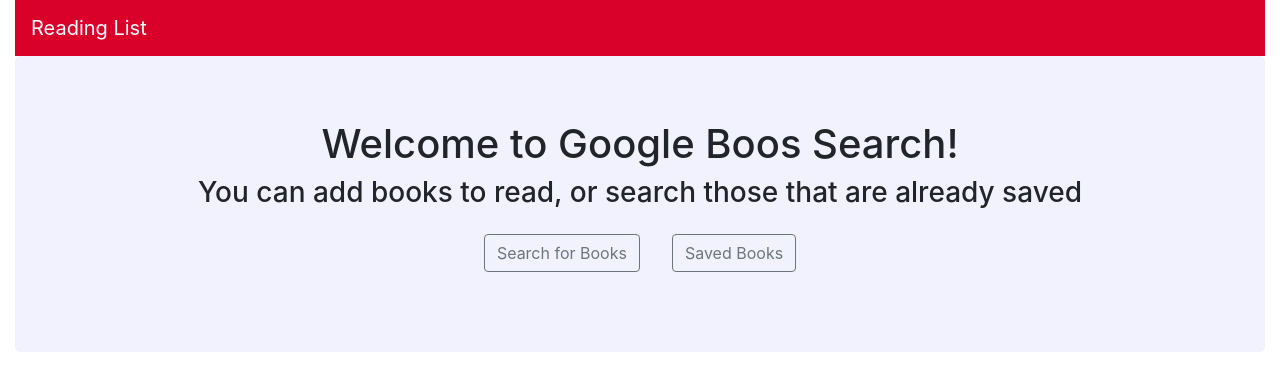
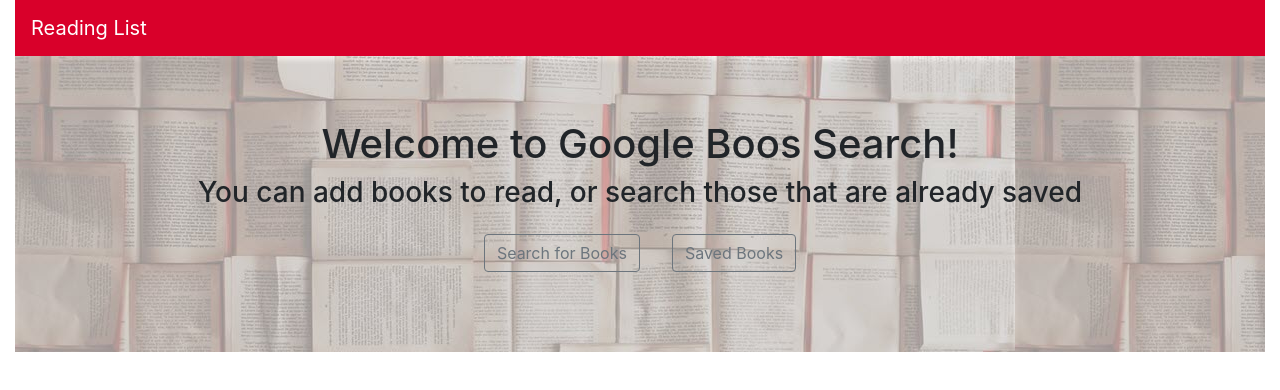
Before and after one commit to emilybaum/google-book-search, a React (Create React App) app in the folder client/: page / in a window 1280 px wide. Shown: the top 390 px of the page. Built offline with nearby package versions, Linux system fonts and the light colour scheme.

Commit message:
added a background image to the jumbotron

```diff
--- a/client/src/components/Jumbotron/index.js
+++ b/client/src/components/Jumbotron/index.js
@@ -1,16 +1,18 @@
 import React from "react";
 import { BrowserRouter as Router, Link } from "react-router-dom";
-import background from "../../assets/images/pages.jpg"
+import image from "../../assets/images/pages.jpg"
 
 const buttons = {
   margin: "1rem",
 }
 
+
 const backgroundImage = {
-  background: "#F2F2FF",
+  backgroundImage: `url(${image})`,
   height: "300",
   clear: "both", paddingTop: "120",
-  textAlign: "center"
+  textAlign: "center",
+  borderRadius: 0
 }
 
 
```
Also changed, not shown: client/src/assets/images/pages.jpg.
